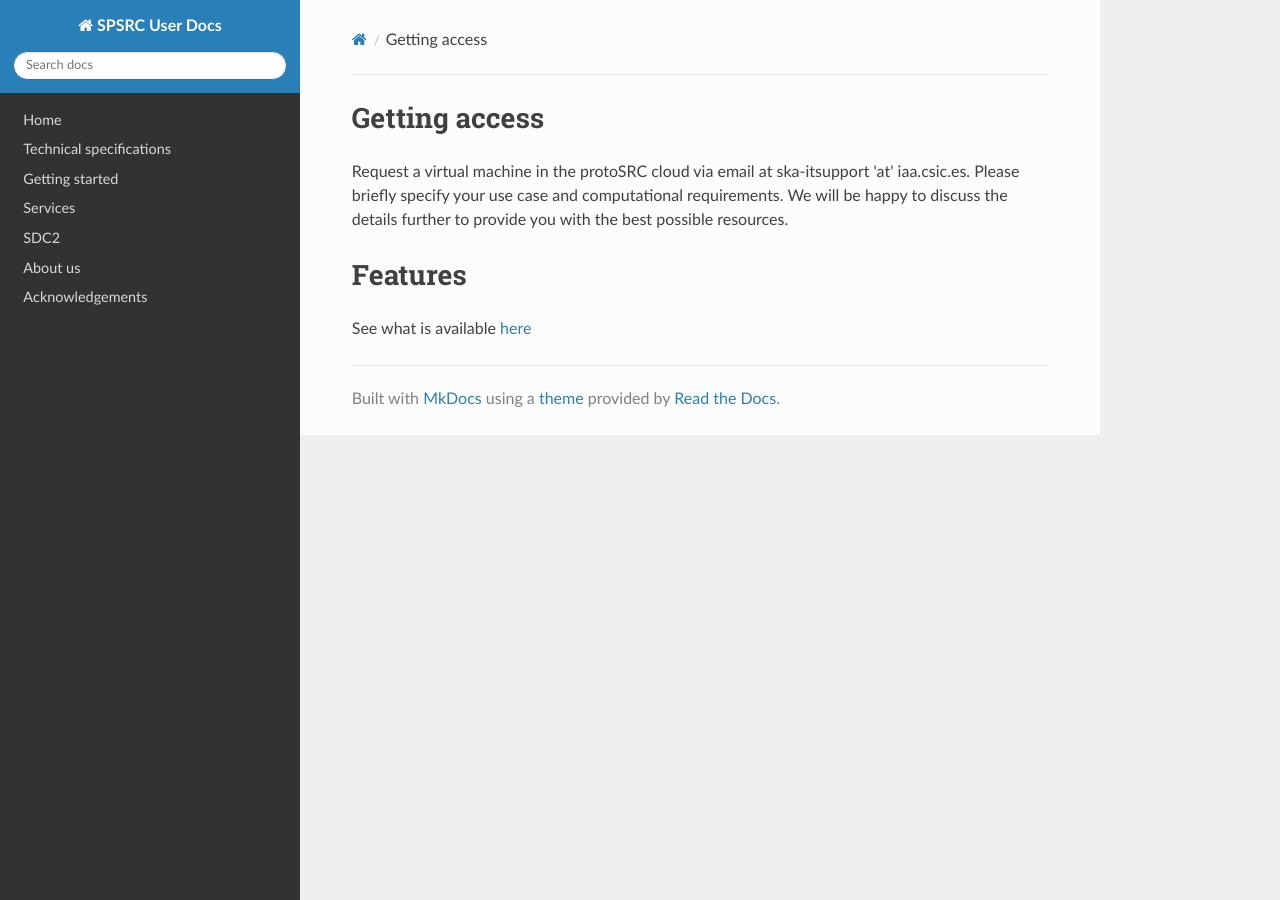
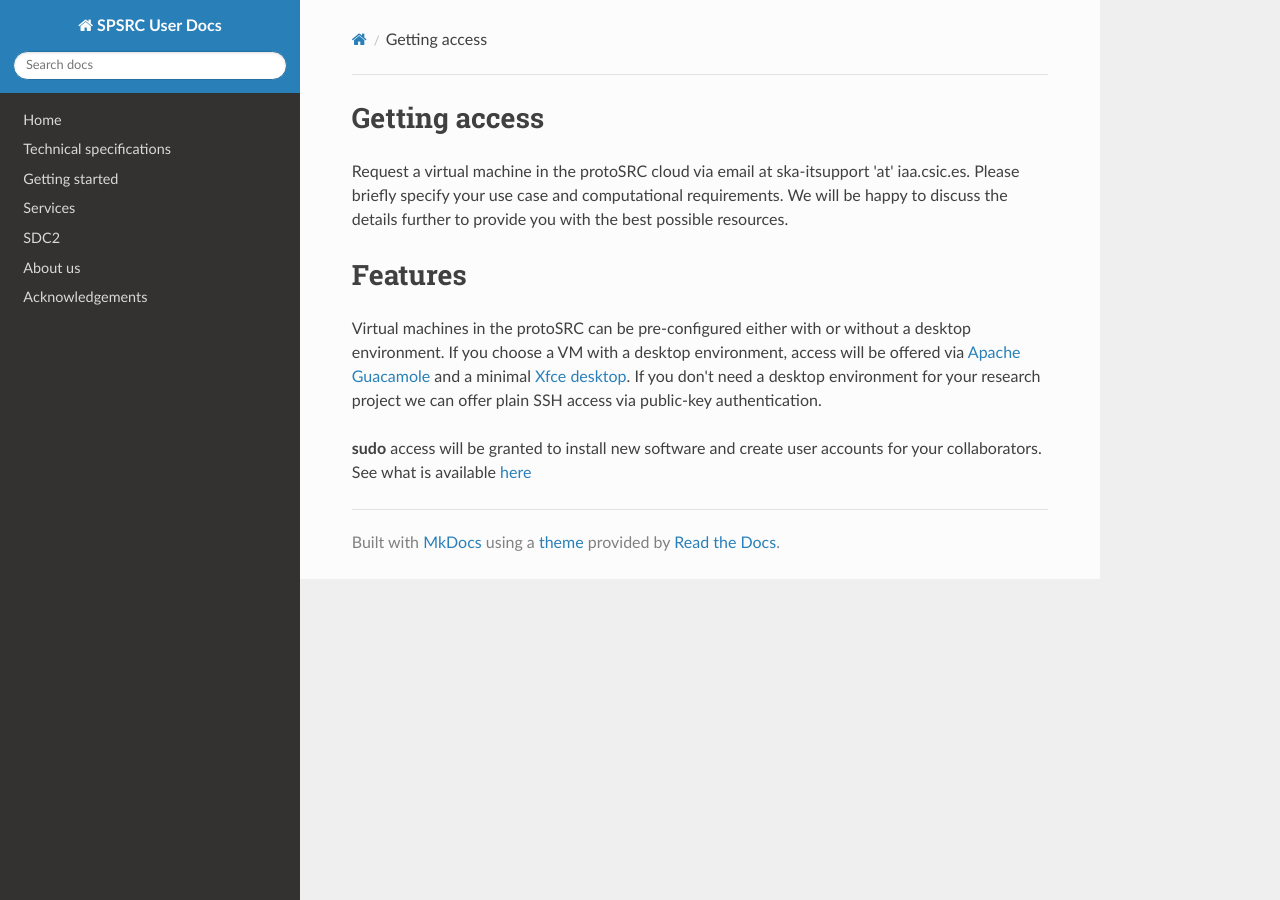
Before and after one commit to espsrc/spsrc_user_docs, an MkDocs documentation site: the page built from docs/access.md, in a window 1280 px wide. Built offline with MkDocs 1.6.1, drawn with Linux system fonts in a browser that asks for light colours; nearby versions of some CDN libraries.

Commit message:
Update access.md

```diff
--- a/docs/access.md
+++ b/docs/access.md
@@ -6,4 +6,10 @@ provide you with the best possible resources.
 
 # Features
 
+Virtual machines in the protoSRC can be pre-configured either with or without a desktop environment. If you
+choose a VM with a desktop environment, access will be offered via [Apache Guacamole](https://guacamole.apache.org/)
+and a minimal [Xfce desktop](https://www.xfce.org/). If you don't need a desktop environment for your research
+project we can offer plain SSH access via public-key authentication.
+
+**sudo** access will be granted to install new software and create user accounts for your collaborators.
 See what is available [here](tech_specifications.md)
```
